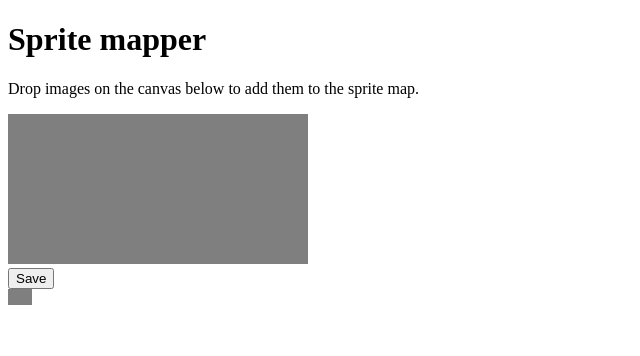
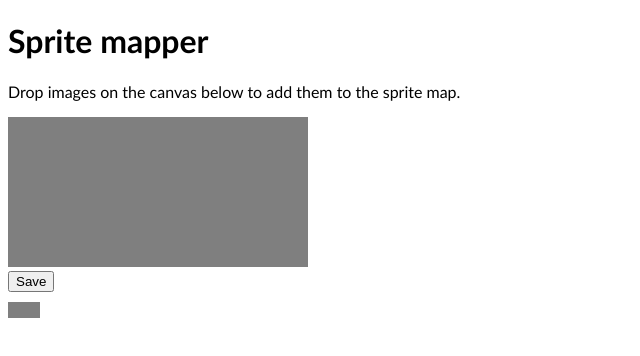
Before and after one commit to hweij/sprite-mapper, a website built with Vite: page index.html in a window 1280 px wide. Shown: the whole page, without its empty margins (0-640 px from the left). Built offline with nearby package versions, Linux system fonts and the light colour scheme.

Commit message:
layout: spacing

```diff
--- a/index.html
+++ b/index.html
@@ -7,6 +7,24 @@
   <title>Sprite Mapper</title>
   <meta name='viewport' content='width=device-width, initial-scale=1'>
   <script src='./src/main.ts' type="module"></script>
+  <style>
+    body {
+      font-family: 'Gill Sans', 'Gill Sans MT', Calibri, 'Trebuchet MS', sans-serif;
+    }
+
+    #iconView {
+      margin-top: 10px;
+      width: max-content;
+      background: #7f7f7f;
+      color: white;
+      display: grid;
+      grid-template-columns: max-content max-content max-content;
+      align-items: center;
+      column-gap: 8px;
+      row-gap: 6px;
+      padding: 8px;
+    }
+  </style>
 </head>
 
 <body>
@@ -23,8 +41,7 @@
     <button id="bSave">Save</button>
   </div>
 
-  <div id="iconView"
-    style="width: max-content; background: #7f7f7f; display: grid; grid-template-columns: max-content max-content max-content; align-items: center; gap: 4px; padding: 8px;">
+  <div id="iconView">
   </div>
 
 
```
